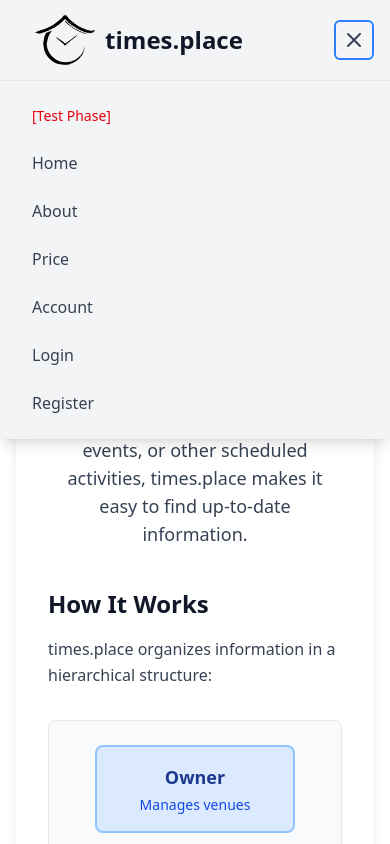
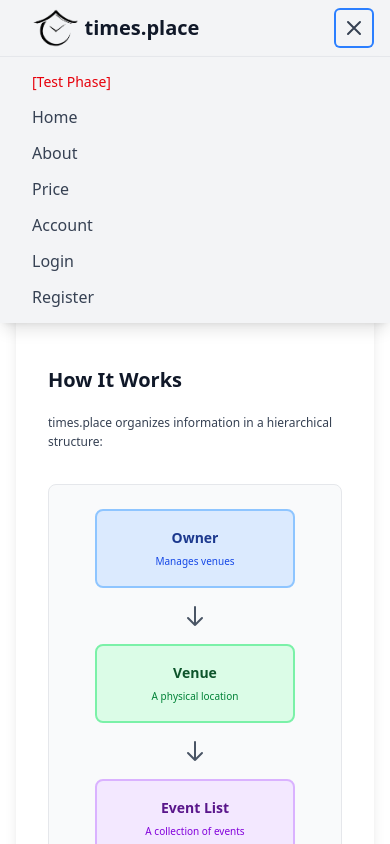
Before and after one commit to michelemendel/times.place, a SvelteKit app in the folder frontend/: page /about in a window 390 px wide. Both pictures are taken after a click on the button "Toggle menu". Shown: the top 844 px of the page. Built offline with nearby package versions, Linux system fonts and the light colour scheme; no server answers.

Commit message:
styling on mobile

```diff
--- a/frontend/src/routes/+layout.svelte
+++ b/frontend/src/routes/+layout.svelte
@@ -99,21 +99,21 @@
   {/if}
   <header class="bg-gray-100 shadow-sm min-w-0 w-full max-w-[100vw] overflow-x-clip">
     <nav
-      class="container mx-auto h-20 flex items-center justify-between relative min-w-0 max-w-full overflow-visible"
+      class="container mx-auto h-14 md:h-20 flex items-center justify-between relative min-w-0 max-w-full overflow-visible"
     >
       <div class="flex items-center pl-4 md:pl-0">
         <a
           href="/"
-          class="flex items-center gap-2 md:gap-4 hover:opacity-80 transition-opacity"
+          class="flex items-center gap-1.5 md:gap-4 hover:opacity-80 transition-opacity"
           on:click={closeMobileMenu}
         >
           <img
             src="/house_clock.png"
             alt="times.place logo"
-            class="h-14 w-auto object-contain"
+            class="h-10 md:h-14 w-auto object-contain"
             style="aspect-ratio: 886/762;"
           />
-          <span class="text-2xl font-bold text-gray-900">times.place</span>
+          <span class="text-xl md:text-2xl font-bold text-gray-900">times.place</span>
         </a>
       </div>
 
@@ -273,43 +273,43 @@
       <!-- Mobile Menu -->
       {#if mobileMenuOpen}
         <div
-          class="absolute top-20 left-0 right-0 bg-gray-100 border-t border-gray-200 shadow-lg md:hidden z-50"
+          class="absolute top-14 md:top-20 left-0 right-0 bg-gray-100 border-t border-gray-200 shadow-lg md:hidden z-50"
         >
-          <div class="container mx-auto py-4 flex flex-col gap-2 min-w-0 max-w-full">
+          <div class="container mx-auto py-2 flex flex-col gap-0 min-w-0 max-w-full">
             <a
               href="/demo"
-              class="text-red-600 hover:text-red-700 font-medium text-[14px] transition-colors px-4 py-2 hover:bg-gray-200 rounded-md"
+              class="text-red-600 hover:text-red-700 font-medium text-[14px] transition-colors px-4 py-1.5 hover:bg-gray-200 rounded-md"
               on:click={closeMobileMenu}>[Test Phase]</a
             >
             <a
               href="/"
-              class="text-gray-700 hover:text-gray-900 font-medium text-base transition-colors px-4 py-2 hover:bg-gray-200 rounded-md"
+              class="text-gray-700 hover:text-gray-900 font-medium text-base transition-colors px-4 py-1.5 hover:bg-gray-200 rounded-md"
               on:click={closeMobileMenu}>Home</a
             >
             <a
               href="/about"
-              class="text-gray-700 hover:text-gray-900 font-medium text-base transition-colors px-4 py-2 hover:bg-gray-200 rounded-md"
+              class="text-gray-700 hover:text-gray-900 font-medium text-base transition-colors px-4 py-1.5 hover:bg-gray-200 rounded-md"
               on:click={closeMobileMenu}>About</a
             >
             <a
               href="/price"
-              class="text-gray-700 hover:text-gray-900 font-medium text-base transition-colors px-4 py-2 hover:bg-gray-200 rounded-md"
+              class="text-gray-700 hover:text-gray-900 font-medium text-base transition-colors px-4 py-1.5 hover:bg-gray-200 rounded-md"
               on:click={closeMobileMenu}>Price</a
             >
             {#if $currentOwnerStore}
               <a
                 href="/venue-owner"
-                class="text-gray-700 hover:text-gray-900 font-medium text-base transition-colors px-4 py-2 hover:bg-gray-200 rounded-md"
+                class="text-gray-700 hover:text-gray-900 font-medium text-base transition-colors px-4 py-1.5 hover:bg-gray-200 rounded-md"
                 on:click={closeMobileMenu}>My Venues</a
               >
               <a
                 href="/my"
-                class="text-gray-700 hover:text-gray-900 font-medium text-base transition-colors px-4 py-2 hover:bg-gray-200 rounded-md"
+                class="text-gray-700 hover:text-gray-900 font-medium text-base transition-colors px-4 py-1.5 hover:bg-gray-200 rounded-md"
                 on:click={closeMobileMenu}>Account</a
               >
               <button
                 type="button"
-                class="text-left text-gray-700 hover:text-gray-900 font-medium text-base transition-colors px-4 py-2 hover:bg-gray-200 rounded-md"
+                class="text-left text-gray-700 hover:text-gray-900 font-medium text-base transition-colors px-4 py-1.5 hover:bg-gray-200 rounded-md"
                 on:click={logout}
               >
                 Logout
@@ -317,17 +317,17 @@
             {:else}
               <a
                 href="/my"
-                class="text-gray-700 hover:text-gray-900 font-medium text-base transition-colors px-4 py-2 hover:bg-gray-200 rounded-md"
+                class="text-gray-700 hover:text-gray-900 font-medium text-base transition-colors px-4 py-1.5 hover:bg-gray-200 rounded-md"
                 on:click={closeMobileMenu}>Account</a
               >
               <a
                 href="/login"
-                class="text-gray-700 hover:text-gray-900 font-medium text-base transition-colors px-4 py-2 hover:bg-gray-200 rounded-md"
+                class="text-gray-700 hover:text-gray-900 font-medium text-base transition-colors px-4 py-1.5 hover:bg-gray-200 rounded-md"
                 on:click={closeMobileMenu}>Login</a
               >
               <a
                 href="/registration"
-                class="text-gray-700 hover:text-gray-900 font-medium text-base transition-colors px-4 py-2 hover:bg-gray-200 rounded-md"
+                class="text-gray-700 hover:text-gray-900 font-medium text-base transition-colors px-4 py-1.5 hover:bg-gray-200 rounded-md"
                 on:click={closeMobileMenu}>Register</a
               >
             {/if}
--- a/frontend/src/routes/about/+page.svelte
+++ b/frontend/src/routes/about/+page.svelte
@@ -6,20 +6,20 @@
   <title>About - times.place</title>
 </svelte:head>
 
-<div class="bg-white rounded-xl shadow-lg p-8 md:p-12">
-  <h1 class="text-4xl font-bold mb-8 text-gray-900 text-center">
+<div class="bg-white rounded-xl shadow-lg pt-4 px-8 pb-8 md:pt-12 md:px-12 md:pb-12 text-[12px] md:text-base">
+  <h1 class="text-[28px] md:text-4xl font-bold mb-8 text-gray-900 text-center">
     About times.place
   </h1>
 
   <div class="space-y-6 text-gray-700 leading-relaxed max-w-4xl mx-auto">
-    <p class="text-lg text-center">
+    <p class="text-[14px] md:text-lg text-center">
       times.place is a venue management and event scheduling platform designed to help venues share
       their event schedules with the public. Whether you're looking for prayer
       times at a synagogue, community events, or other scheduled activities,
       times.place makes it easy to find up-to-date information.
     </p>
 
-    <h2 class="text-2xl font-semibold mt-10 mb-4 text-gray-900">
+    <h2 class="text-[20px] md:text-2xl font-semibold mt-10 mb-4 text-gray-900">
       How It Works
     </h2>
     <p>
@@ -31,8 +31,8 @@
       <div class="flex flex-col items-center space-y-4">
         <!-- Owner -->
         <div class="bg-blue-100 border-2 border-blue-300 rounded-lg px-6 py-4 text-center min-w-[200px]">
-          <div class="font-bold text-lg text-blue-900">Owner</div>
-          <div class="text-sm text-blue-700 mt-1">Manages venues</div>
+          <div class="font-bold text-[14px] md:text-lg text-blue-900">Owner</div>
+          <div class="text-[10px] md:text-sm text-blue-700 mt-1">Manages venues</div>
         </div>
 
         <!-- Arrow down -->
@@ -42,8 +42,8 @@
 
         <!-- Venue -->
         <div class="bg-green-100 border-2 border-green-300 rounded-lg px-6 py-4 text-center min-w-[200px]">
-          <div class="font-bold text-lg text-green-900">Venue</div>
-          <div class="text-sm text-green-700 mt-1">A physical location</div>
+          <div class="font-bold text-[14px] md:text-lg text-green-900">Venue</div>
+          <div class="text-[10px] md:text-sm text-green-700 mt-1">A physical location</div>
         </div>
 
         <!-- Arrow down -->
@@ -53,8 +53,8 @@
 
         <!-- Event List -->
         <div class="bg-purple-100 border-2 border-purple-300 rounded-lg px-6 py-4 text-center min-w-[200px]">
-          <div class="font-bold text-lg text-purple-900">Event List</div>
-          <div class="text-sm text-purple-700 mt-1">A collection of events</div>
+          <div class="font-bold text-[14px] md:text-lg text-purple-900">Event List</div>
+          <div class="text-[10px] md:text-sm text-purple-700 mt-1">A collection of events</div>
         </div>
 
         <!-- Arrow down -->
@@ -64,14 +64,14 @@
 
         <!-- Events -->
         <div class="bg-orange-100 border-2 border-orange-300 rounded-lg px-6 py-4 text-center min-w-[200px]">
-          <div class="font-bold text-lg text-orange-900">Events</div>
-          <div class="text-sm text-orange-700 mt-1">Individual scheduled items</div>
+          <div class="font-bold text-[14px] md:text-lg text-orange-900">Events</div>
+          <div class="text-[10px] md:text-sm text-orange-700 mt-1">Individual scheduled items</div>
         </div>
       </div>
     </div>
 
     <div class="mt-6 space-y-4">
-      <h3 class="text-xl font-semibold text-gray-900">What is an Event?</h3>
+      <h3 class="text-[16px] md:text-xl font-semibold text-gray-900">What is an Event?</h3>
       <p>
         An <strong>event</strong> is a single scheduled item with a specific time. For example,
         a prayer service, a meeting, or a class session. Each event has:
@@ -89,7 +89,7 @@
       </p>
     </div>
 
-    <h2 class="text-2xl font-semibold mt-10 mb-4 text-gray-900">
+    <h2 class="text-[20px] md:text-2xl font-semibold mt-10 mb-4 text-gray-900">
       For Visitors
     </h2>
     <p>
@@ -97,7 +97,7 @@
       need quickly and easily.
     </p>
 
-    <h2 class="text-2xl font-semibold mt-10 mb-4 text-gray-900">
+    <h2 class="text-[20px] md:text-2xl font-semibold mt-10 mb-4 text-gray-900">
       For Venue Owners
     </h2>
     <p>
@@ -106,7 +106,7 @@
       and event times.
     </p>
 
-    <h2 class="text-2xl font-semibold mt-10 mb-4 text-gray-900">
+    <h2 class="text-[20px] md:text-2xl font-semibold mt-10 mb-4 text-gray-900">
       Timezone Settings
     </h2>
     <p>
@@ -114,14 +114,14 @@
     </p>
     <div class="mt-4 space-y-4">
       <div class="p-4 bg-blue-50 border-l-4 border-blue-500 rounded">
-        <p class="font-semibold text-blue-900 mb-2">Timezone Set:</p>
-        <p class="text-blue-800">
+        <p class="font-semibold text-[12px] md:text-base text-blue-900 mb-2">Timezone Set:</p>
+        <p class="text-[12px] md:text-base text-blue-800">
           If you set a timezone for your venue (e.g., "Israel Time (Jerusalem)"), all visitors will see event times displayed in that timezone, regardless of where they are located. For example, if you set an event for 14:00 in Jerusalem time, a visitor in New York will also see 14:00 (Jerusalem time), not the converted time in their local timezone.
         </p>
       </div>
       <div class="p-4 bg-green-50 border-l-4 border-green-500 rounded">
-        <p class="font-semibold text-green-900 mb-2">No Timezone Set:</p>
-        <p class="text-green-800">
+        <p class="font-semibold text-[12px] md:text-base text-green-900 mb-2">No Timezone Set:</p>
+        <p class="text-[12px] md:text-base text-green-800">
           If you leave the timezone empty, each visitor will see event times converted to their own browser's timezone. For example, if you set an event for 14:00 and a visitor is in New York, they might see 09:00 (their local time), while a visitor in London might see 14:00 (their local time).
         </p>
       </div>
@@ -133,7 +133,7 @@
       <strong>When to leave it empty:</strong> Leave the timezone empty if you want each visitor to see times automatically converted to their own location. This is useful for events that need to be understood in the visitor's local context.
     </p>
 
-    <h2 class="text-2xl font-semibold mt-10 mb-4 text-gray-900">
+    <h2 class="text-[20px] md:text-2xl font-semibold mt-10 mb-4 text-gray-900">
       Visibility & Security
     </h2>
     <p>
@@ -149,7 +149,7 @@
       As a venue owner, you choose the visibility setting for each event list, giving you granular control over who can access your schedules.
     </p>
 
-    <h2 class="text-2xl font-semibold mt-10 mb-4 text-gray-900">Contact</h2>
+    <h2 class="text-[20px] md:text-2xl font-semibold mt-10 mb-4 text-gray-900">Contact</h2>
     <p>For questions, support, or feedback, please contact us at:</p>
     <p>
       <a
--- a/frontend/src/routes/price/+page.svelte
+++ b/frontend/src/routes/price/+page.svelte
@@ -6,8 +6,8 @@
   <title>Price - times.place</title>
 </svelte:head>
 
-<div class="bg-white rounded-xl shadow-lg p-8 md:p-12">
-  <h1 class="text-4xl font-bold mb-8 text-gray-900 text-center">
+<div class="bg-white rounded-xl shadow-lg pt-4 px-8 pb-8 md:pt-12 md:px-12 md:pb-12 text-[12px] md:text-base">
+  <h1 class="text-[28px] md:text-4xl font-bold mb-8 text-gray-900 text-center">
     Price
   </h1>
 
```
Also changed, not shown: frontend/src/routes/demo/+page.svelte (+6 -6 lines), frontend/src/routes/my/+page.svelte (+16 -16 lines).
